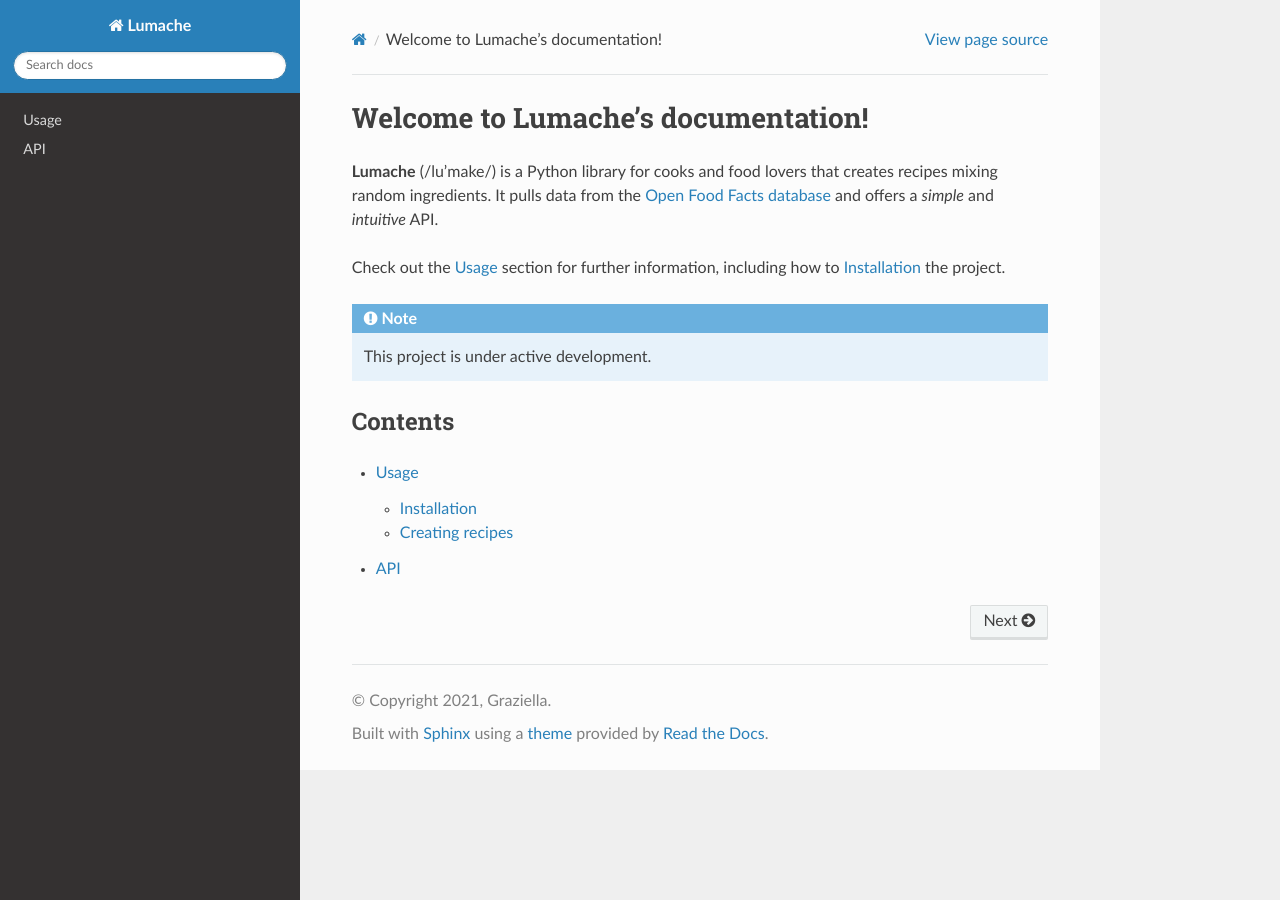
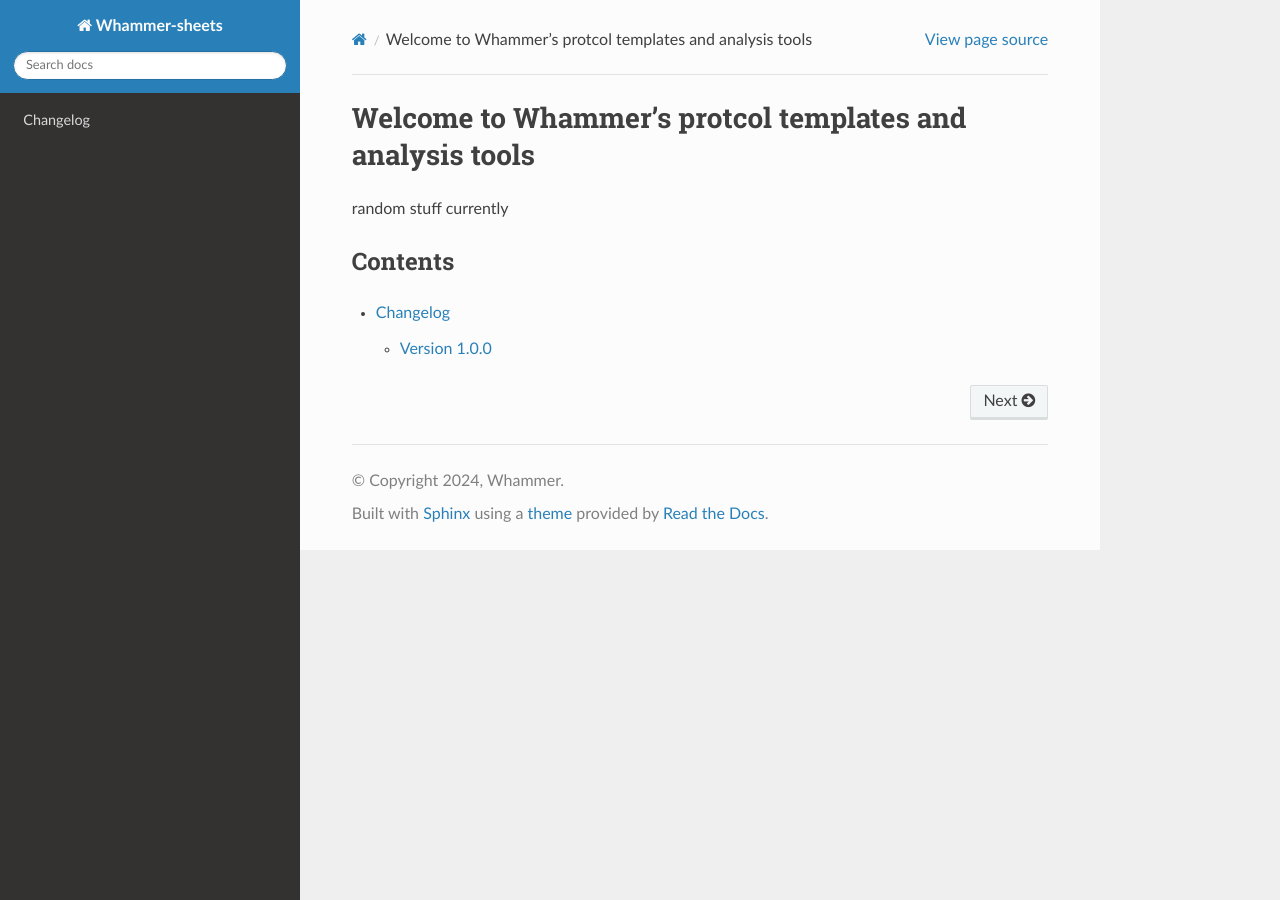
Before and after one commit to colsen-bu/sheets, a Sphinx documentation site: the page built from docs/source/index.rst, in a window 1280 px wide. Built offline with Sphinx 7.4.7 and the Read the Docs theme 3.1.0, drawn with Linux system fonts in a browser that asks for light colours.

Commit message:
add files, change stuff

```diff
--- a/docs/source/api.rst
+++ /dev/null
@@ -1,7 +0,0 @@
-API
-===
-
-.. autosummary::
-   :toctree: generated
-
-   lumache
--- /dev/null
+++ b/docs/source/changelog.rst
@@ -0,0 +1,9 @@
+.. _changelog:
+
+Changelog
+=========
+
+Version 1.0.0
+--------------
+
+* Created
--- a/docs/source/conf.py
+++ b/docs/source/conf.py
@@ -2,12 +2,12 @@
 
 # -- Project information
 
-project = 'Lumache'
-copyright = '2021, Graziella'
-author = 'Graziella'
+project = 'Whammer-sheets'
+copyright = '2024, Whammer'
+author = 'Whammer'
 
-release = '0.1'
-version = '0.1.0'
+release = '1.0.0'
+version = '1.0.0'
 
 # -- General configuration
 
--- a/docs/source/index.rst
+++ b/docs/source/index.rst
@@ -1,22 +1,13 @@
-Welcome to Lumache's documentation!
+Welcome to Whammer's protcol templates and analysis tools
 ===================================
 
-**Lumache** (/lu'make/) is a Python library for cooks and food lovers
-that creates recipes mixing random ingredients.
-It pulls data from the `Open Food Facts database <https://world.openfoodfacts.org/>`_
-and offers a *simple* and *intuitive* API.
+random stuff currently
 
-Check out the :doc:`usage` section for further information, including
-how to :ref:`installation` the project.
 
-.. note::
-
-   This project is under active development.
 
 Contents
 --------
 
 .. toctree::
 
-   usage
-   api
+    changelog
```
Also changed, not shown: docs/source/usage.rst (deleted, +0 -33 lines), lumache.py (deleted, +0 -23 lines), 4 other files.
